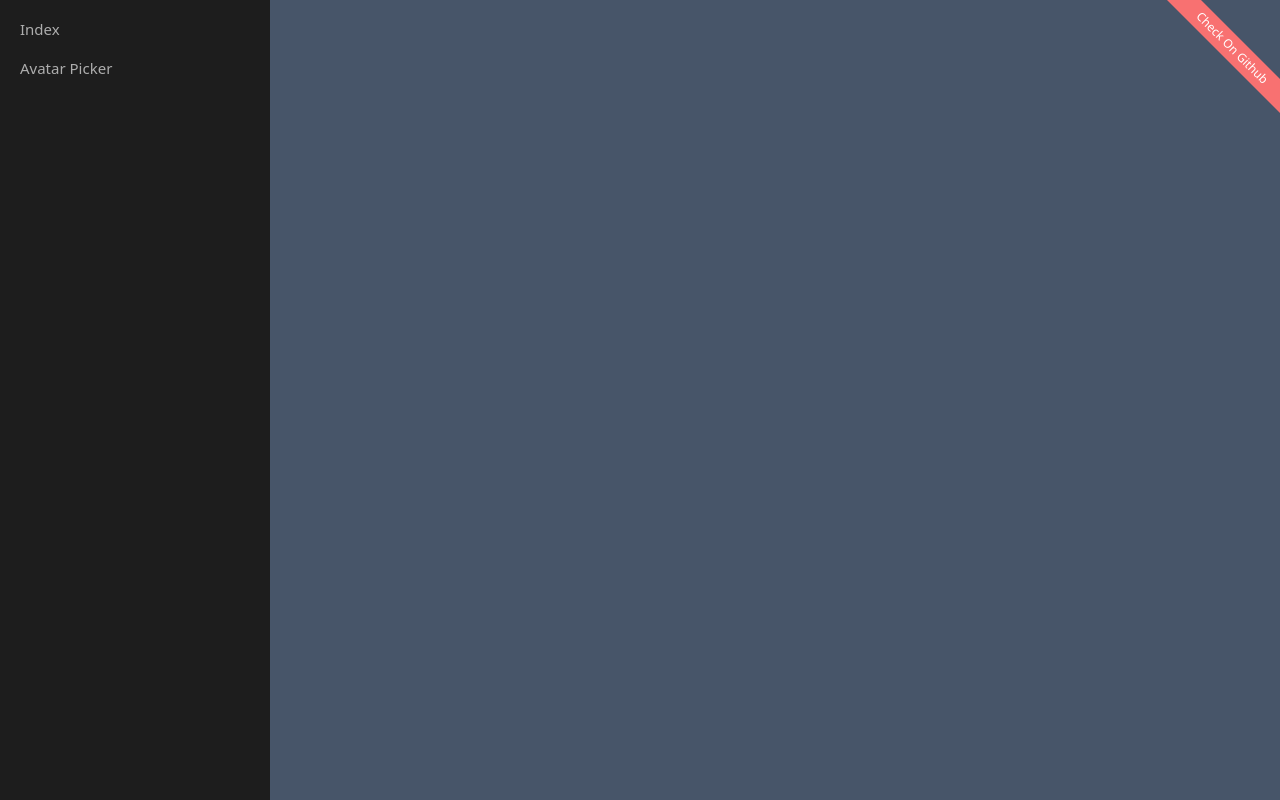
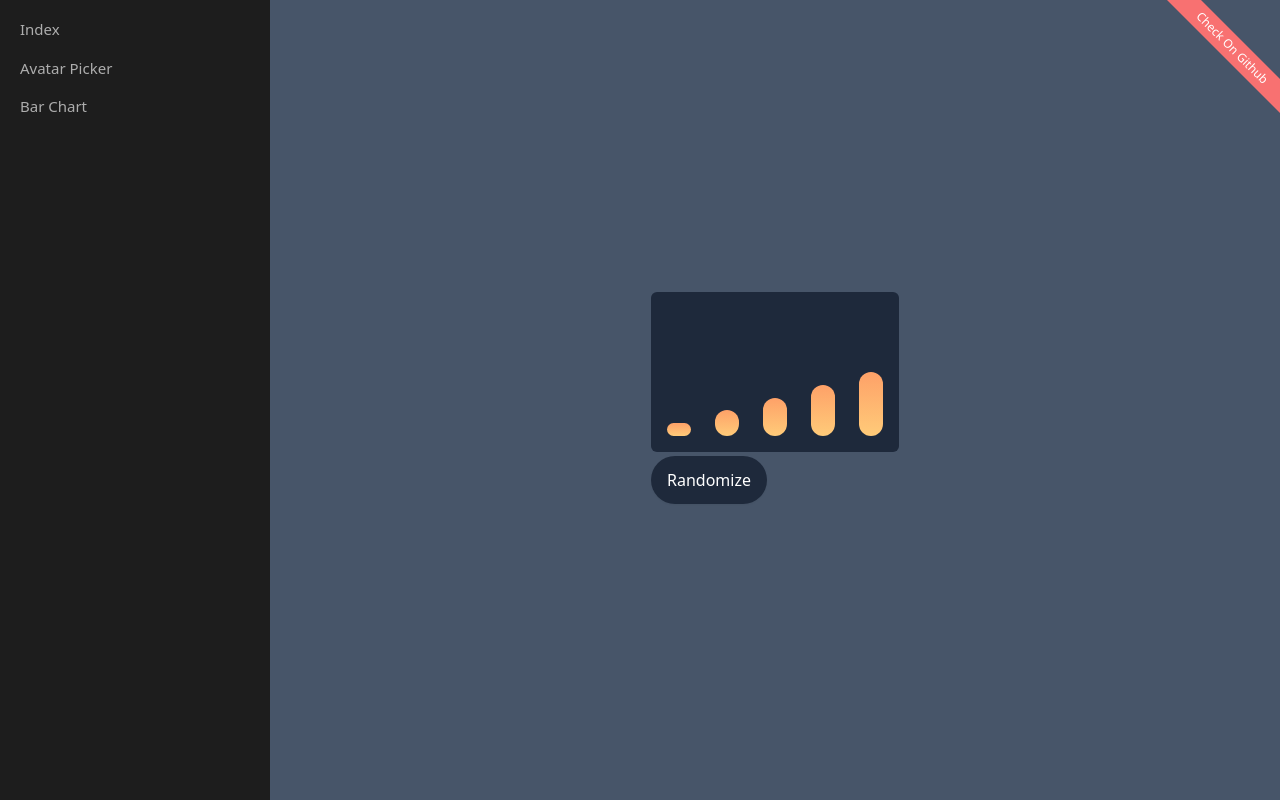
Before and after one commit to abdullahcanakci/react-logic-lib, a React (Vite) app: page /bar-chart in a window 1280 px wide. Built offline with nearby package versions, Linux system fonts and the light colour scheme.

Commit message:
barchart, code split

```diff
--- a/package.json
+++ b/package.json
@@ -1,6 +1,11 @@
 {
   "name": "react-logic-lib",
   "version": "0.0.1",
+  "license": "MIT",
+  "author": {
+    "name": "Abdullah Çanakçı",
+    "email": "abdullahcanakci.0@gmail.com"
+  },
   "scripts": {
     "dev": "vite",
     "build": "tsc && vite build",
--- a/src/App.tsx
+++ b/src/App.tsx
@@ -24,6 +24,11 @@ function App() {
         path: "/avatar-picker",
         element: lazy(() => import("./components/AvatarPicker")),
       },
+      {
+        title: "Bar Chart",
+        path: "/bar-chart",
+        element: lazy(() => import("./components/BarChart")),
+      },
     ];
   }, []);
 
--- /dev/null
+++ b/src/components/BarChart.tsx
@@ -0,0 +1,28 @@
+import { useState } from "react";
+import Button from "./Button";
+
+export default function BarChart() {
+  const [stat, setStat] = useState([10, 20, 30, 40, 50]);
+
+  const randomize = () => {
+    const rand = () => {
+      return Math.floor(Math.random() * 100);
+    };
+    setStat([rand(), rand(), rand(), rand(), rand()]);
+  };
+
+  return (
+    <div>
+      <div className="flex flex-row gap-6 p-4 h-40 items-end bg-slate-800 rounded-md">
+        {stat.map((s) => (
+          <span
+            className=" w-6 rounded-full transition-height duration-500 ease-in-out bg-gradient-to-t from-[#FFCB79] to-[#FEA168] hover:from-[hsl(37,100%,80%)] hover:to-[hsl(23,99%,76%)] transition-colors"
+            style={{ height: `${s}%` }}
+            title={`${s}`}
+          ></span>
+        ))}
+      </div>
+      <Button onClick={randomize}>Randomize</Button>
+    </div>
+  );
+}
--- /dev/null
+++ b/src/components/Button.tsx
@@ -0,0 +1,15 @@
+interface Props {
+  children: any;
+  [x: string]: any;
+}
+
+export default function Button({ children, ...props }: Props) {
+  return (
+    <button
+      className="h-12 px-4 py-2 my-1 text-center rounded-full cursor-pointer bg-slate-800  shadow-sm hover:shadow-lg hover:bg-slate-900 transition-colors duration-150 text-white"
+      {...props}
+    >
+      {children}
+    </button>
+  );
+}
--- a/tailwind.config.js
+++ b/tailwind.config.js
@@ -1,7 +1,11 @@
 module.exports = {
   content: ["./index.html", "./src/**/*.{vue,js,ts,jsx,tsx}"],
   theme: {
-    extend: {},
+    extend: {
+      transitionProperty: {
+        height: "height",
+      },
+    },
   },
   plugins: [],
 };
--- a/vite.config.ts
+++ b/vite.config.ts
@@ -1,7 +1,28 @@
-import { defineConfig } from 'vite'
-import react from '@vitejs/plugin-react'
+import { defineConfig } from "vite";
+import react from "@vitejs/plugin-react";
+import { dependencies } from "./package.json";
+
+function renderChunks(deps) {
+  let chunks = {};
+  Object.keys(deps).forEach((key) => {
+    if (["react", "react-router-dom", "react-dom", "wretch"].includes(key))
+      return;
+    chunks[key] = [key];
+  });
+  return chunks;
+}
 
 // https://vitejs.dev/config/
 export default defineConfig({
-  plugins: [react()]
-})
+  plugins: [react()],
+  build: {
+    rollupOptions: {
+      output: {
+        manualChunks: {
+          vendor: ["react", "react-router-dom", "react-dom"],
+          ...renderChunks(dependencies),
+        },
+      },
+    },
+  },
+});
```
